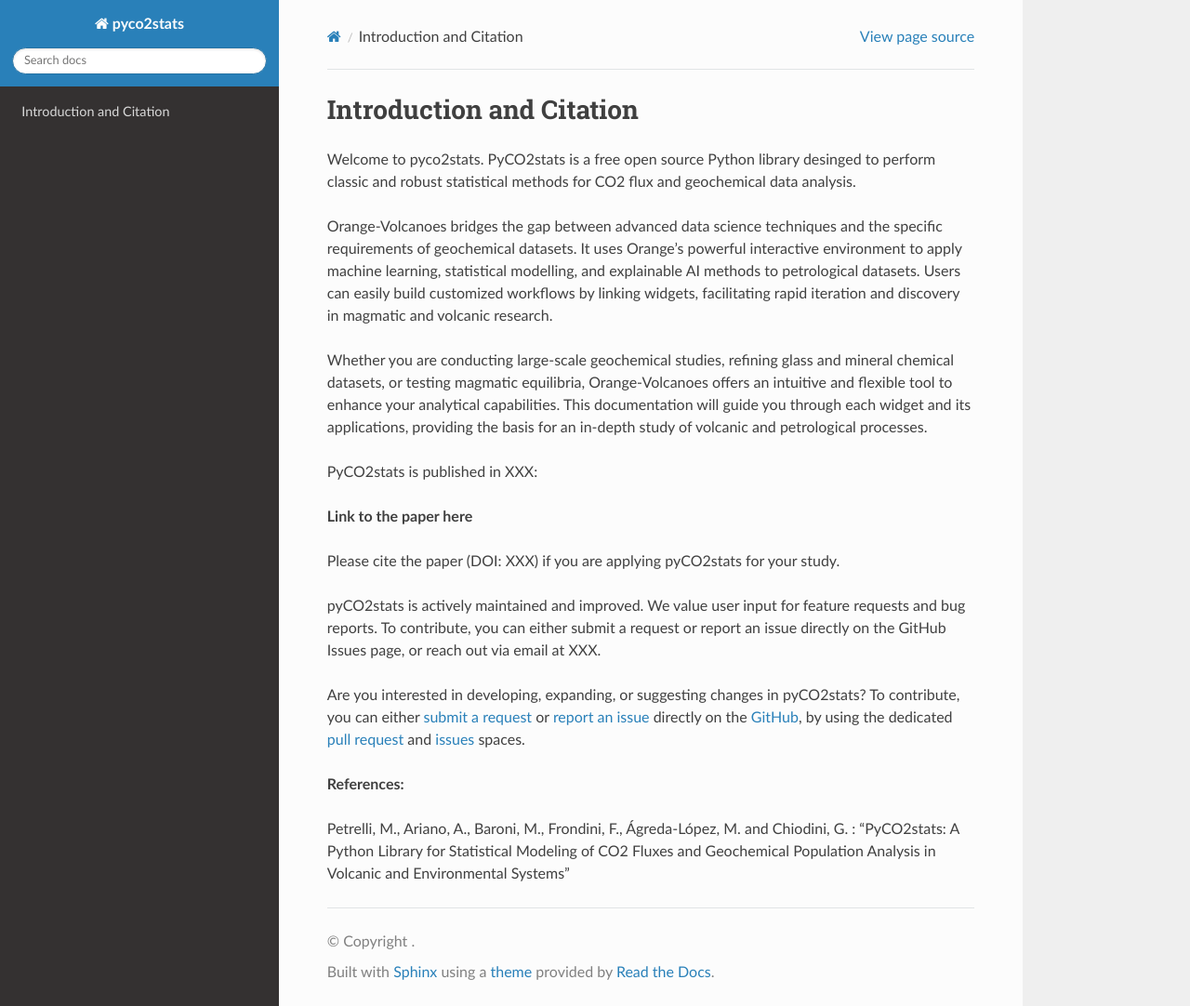
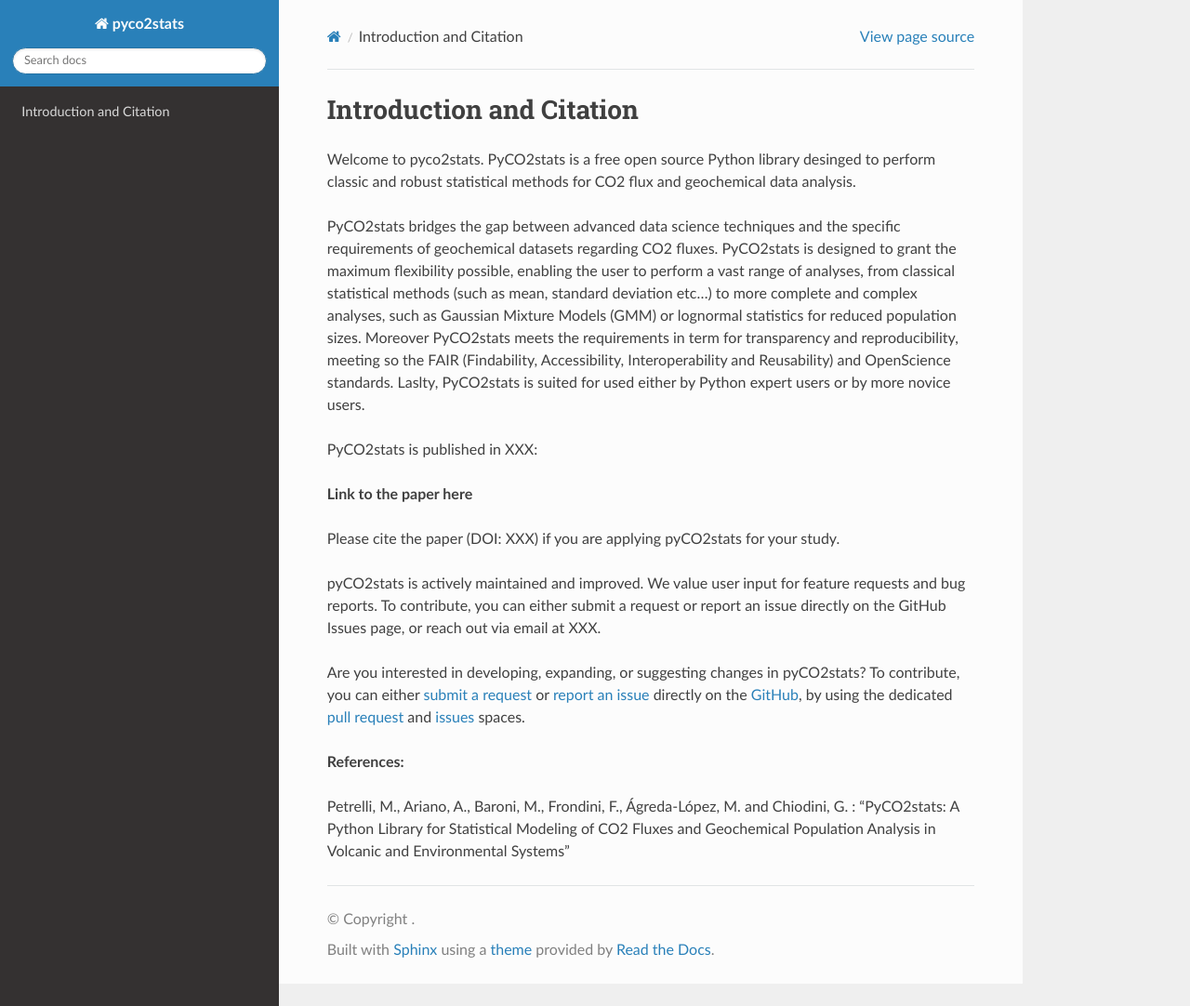
Before and after one commit to AIVolcanoLab/pyco2stats, a Sphinx documentation site: the page built from docs/source/introduction.rst, in a window 1280 px wide and 1082 px high. Shown: the whole window at 93% size. Built offline with Sphinx 7.4.7 and the Read the Docs theme 3.1.0, drawn with Linux system fonts in a browser that asks for light colours.

Commit message:
Update introduction.rst

```diff
--- a/docs/source/introduction.rst
+++ b/docs/source/introduction.rst
@@ -7,16 +7,8 @@ PyCO2stats is a free open source Python library desinged to perform
 classic and robust statistical methods for CO2 flux and geochemical data
 analysis.
 
-Orange-Volcanoes bridges the gap between advanced data science techniques and the specific requirements
-of geochemical datasets. It uses Orange's powerful interactive environment to apply machine learning,
-statistical modelling, and explainable AI methods to petrological datasets. Users can easily build
-customized workflows by linking widgets, facilitating rapid iteration and discovery in magmatic and
-volcanic research.
-
-Whether you are conducting large-scale geochemical studies, refining glass and mineral chemical datasets,
-or testing magmatic equilibria, Orange-Volcanoes offers an intuitive and flexible tool to enhance your
-analytical capabilities. This documentation will guide you through each widget and its applications,
-providing the basis for an in-depth study of volcanic and petrological processes.
+PyCO2stats bridges the gap between advanced data science techniques and the specific requirements
+of geochemical datasets regarding CO2 fluxes. PyCO2stats is designed to grant the maximum flexibility possible, enabling the user to perform a vast range of analyses, from classical statistical methods (such as mean, standard deviation etc...) to more complete and complex analyses, such as Gaussian Mixture Models (GMM) or lognormal statistics for reduced population sizes. Moreover PyCO2stats meets the requirements in term for transparency and reproducibility, meeting so the FAIR (Findability, Accessibility, Interoperability and Reusability) and OpenScience standards. Laslty, PyCO2stats is suited for used either by Python expert users or by more novice users.
 
 PyCO2stats is published in XXX:
 
```
